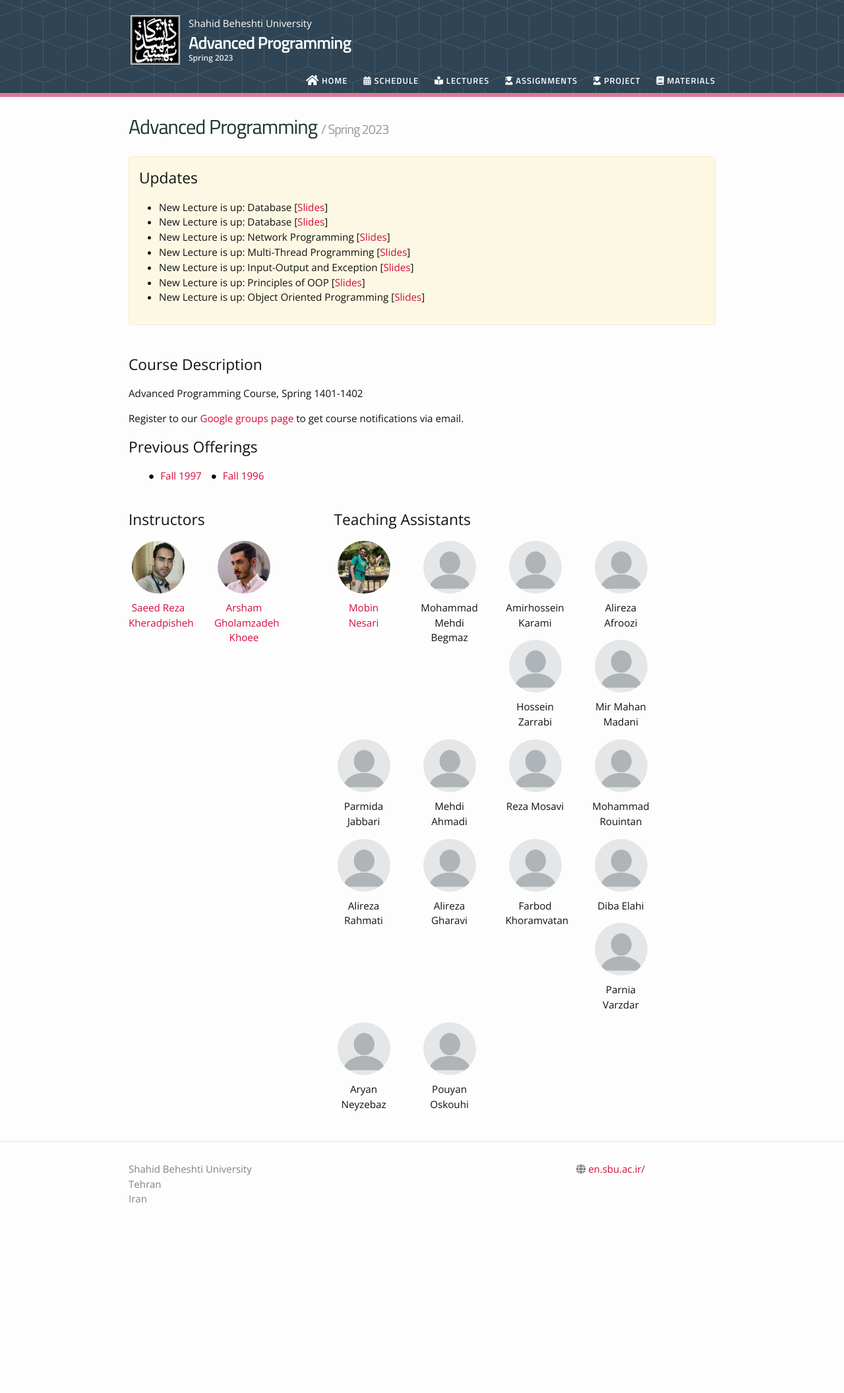
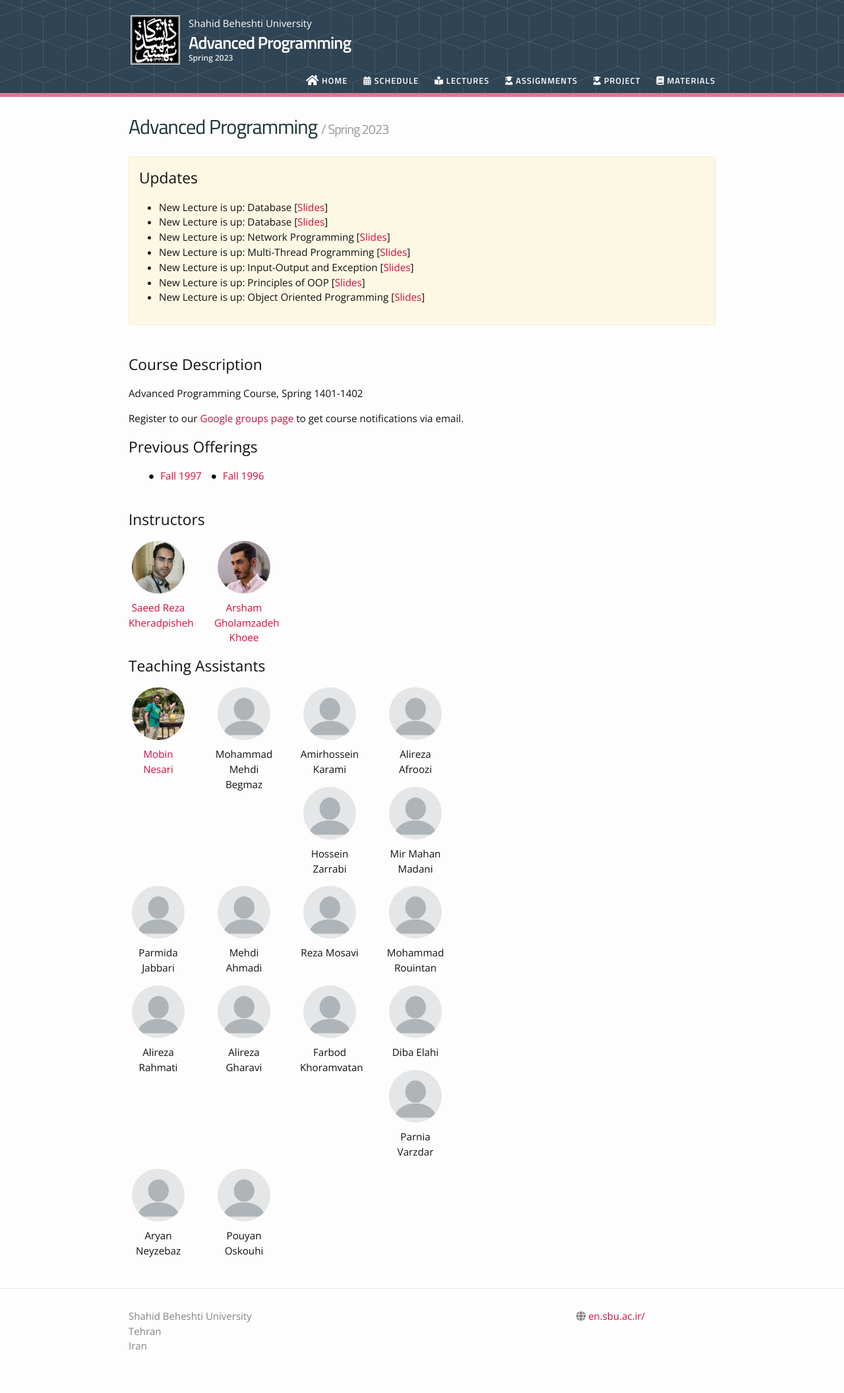
Before and after one commit to MobinNesari81/CS-AP, a Jekyll site: the page built from index.md, in a window 1280 px wide. Shown: the whole page at 66% size. Built offline with Jekyll 4.4.1, drawn with Linux system fonts in a browser that asks for light colours; nearby versions of some CDN libraries; before the commit the page ends 1889 px from its top, so only the background shows below that.

```diff
--- a/_layouts/home.html
+++ b/_layouts/home.html
@@ -25,7 +25,7 @@ layout: default
 
     <br>
     <div>
-        <div style="width:35%; float: left">
+        <div style="width:70%; float: left">
             <!-- <h2>Instructors</h2> -->
             <!-- <div class="image--cover-container">
                 <img src="{{site.data.people.instructor.profile_pic | prepend: site.baseurl }}" class="image--cover">
```
